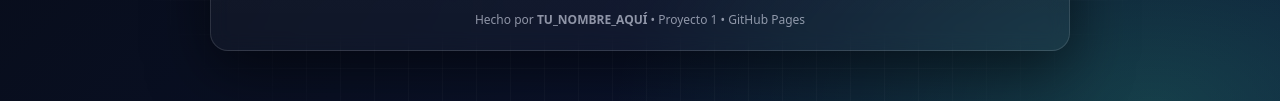
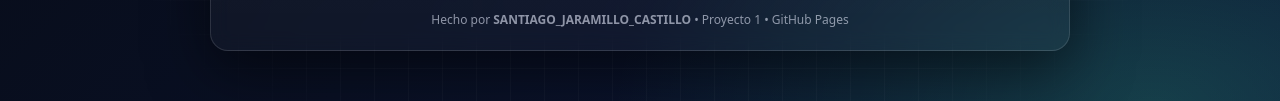
Before and after one commit to jarami27711/jarami2711, a plain HTML site: page index.html in a window 1280 px wide. Shown: the part 612-713 px from the top of the page. Drawn offline with Linux system fonts and the light colour scheme; a script that the page names is missing.

Commit message:
Update index.html

```diff
--- a/index.html
+++ b/index.html
@@ -58,7 +58,7 @@
     </section>
 
     <footer>
-      Hecho por <strong>TU_NOMBRE_AQUÍ</strong> • Proyecto 1 • GitHub Pages
+      Hecho por <strong>SANTIAGO_JARAMILLO_CASTILLO</strong> • Proyecto 1 • GitHub Pages
     </footer>
   </main>
 
```
